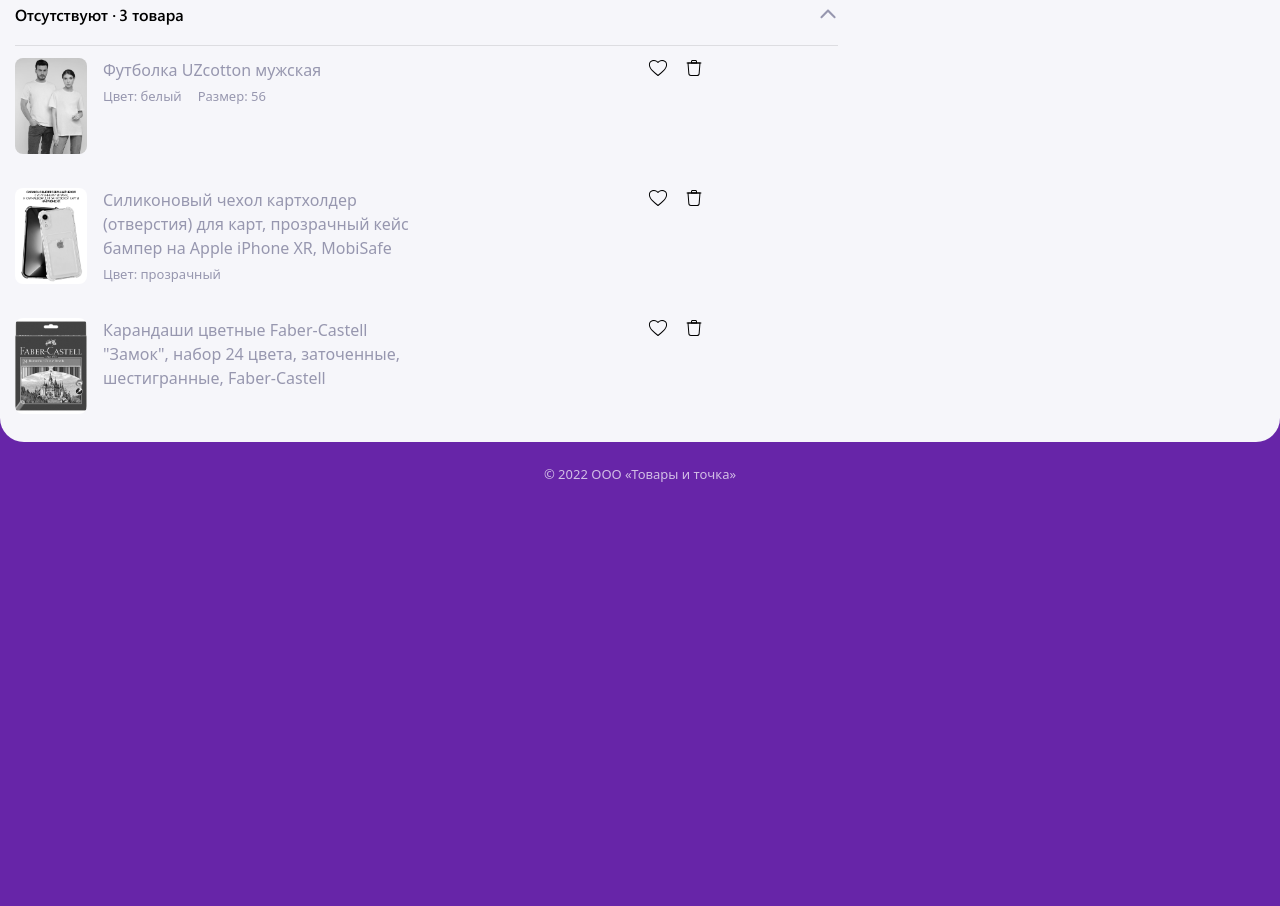
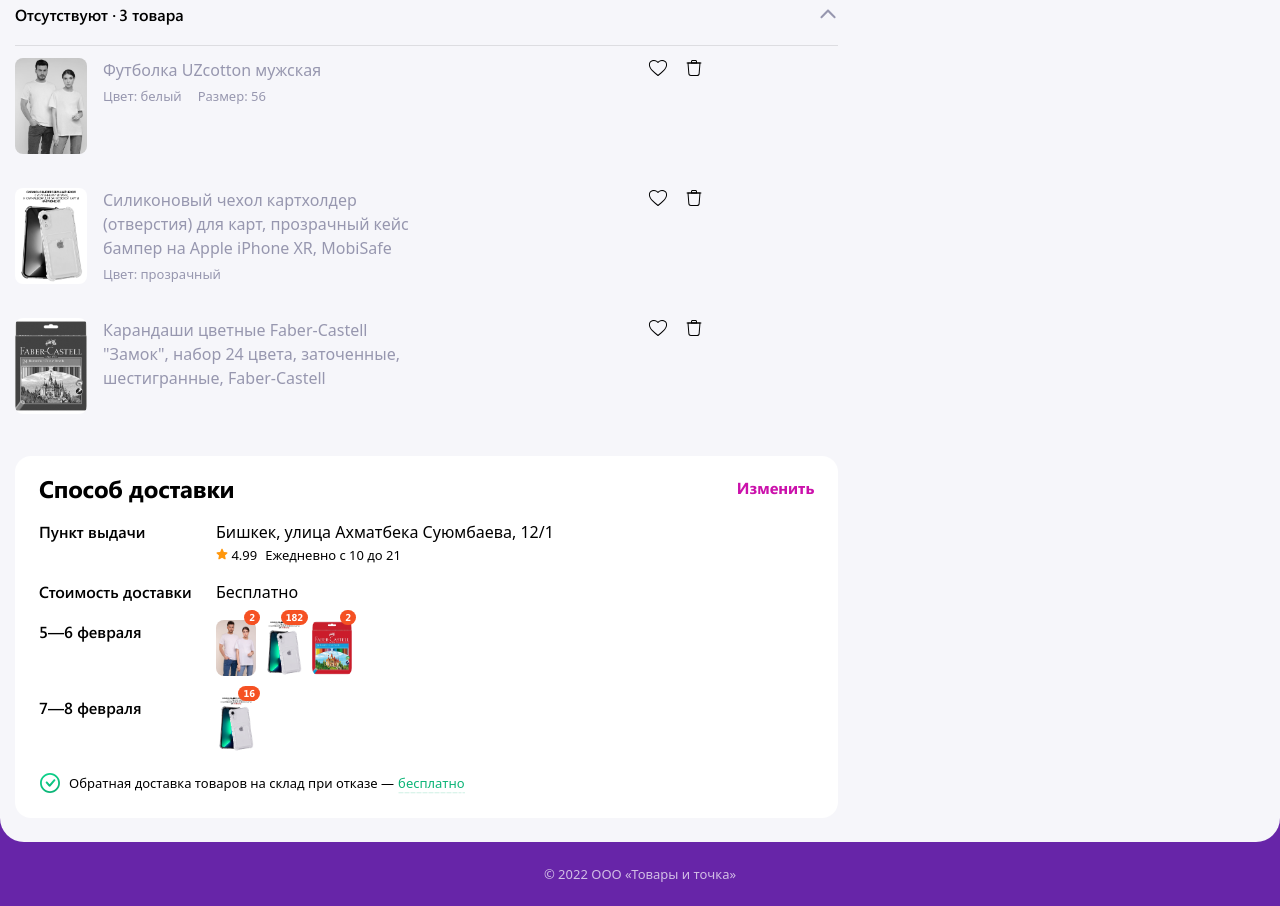
Before and after one commit to Solmyrik/WB.0, a website built with Vite: page index.html in a window 1280 px wide. Shown: the part 769-1675 px from the top of the page. Before the commit the page ends 1275 px from the top, so only its background shows below. Built offline with nearby package versions, Linux system fonts and the light colour scheme; files whose address does not match are found by name.

Commit message:
add styles for delivery

```diff
--- a/index.html
+++ b/index.html
@@ -432,7 +432,7 @@
                 </div>
               </div>
             </div>
-            <div class="missing">
+            <div class="cart__missing missing">
               <div class="missing__top">
                 <div class="missing__title">
                   <h2>Отсутствуют ·</h2>
@@ -632,6 +632,86 @@
                 </div>
               </div>
             </div>
+            <div class="cart__delivery delivery">
+              <div class="delivery__top">
+                <h2 class="delivery__title">Способ доставки</h2>
+                <button class="devivery__button">Изменить</button>
+              </div>
+              <div class="delivery__items">
+                <div class="delivery__item">
+                  <div class="delivery__left">
+                    <h5 class="delivery__description">Пункт выдачи</h5>
+                  </div>
+                  <div class="delivery__right">
+                    <p class="delivery__text">Бишкек, улица Ахматбека Суюмбаева, 12/1</p>
+                    <div class="delivery__rating">
+                      <span>
+                        <img src="./public/images/cart/star.svg" alt="star" />
+                        4.99
+                      </span>
+                      <span>Ежедневно с 10 до 21 </span>
+                    </div>
+                  </div>
+                </div>
+                <div class="delivery__item">
+                  <div class="delivery__left">
+                    <h5 class="delivery__description">Стоимость доставки</h5>
+                  </div>
+                  <div class="delivery__right">
+                    <p class="delivery__text">Бесплатно</p>
+                  </div>
+                </div>
+                <div class="delivery__item">
+                  <div class="delivery__left">
+                    <h5 class="delivery__description">5—6 февраля</h5>
+                  </div>
+                  <div class="delivery__right">
+                    <div class="delivery__products">
+                      <div class="delivery__product">
+                        <img src="./public/images/cart/item1.png" alt="product" />
+                        <div class="devilery__quantity">2</div>
+                      </div>
+                      <div class="delivery__product">
+                        <img src="./public/images/cart/item2.png" alt="product" />
+                        <div class="devilery__quantity">182</div>
+                      </div>
+                      <div class="delivery__product">
+                        <img src="./public/images/cart/item3.png" alt="product" />
+                        <div class="devilery__quantity">2</div>
+                      </div>
+                    </div>
+                  </div>
+                </div>
+                <div class="delivery__item">
+                  <div class="delivery__left">
+                    <h5 class="delivery__description">7—8 февраля</h5>
+                  </div>
+                  <div class="delivery__right">
+                    <div class="delivery__products">
+                      <div class="delivery__product">
+                        <img src="./public/images/cart/item2.png" alt="product" />
+                        <div class="devilery__quantity">16</div>
+                      </div>
+                    </div>
+                  </div>
+                </div>
+              </div>
+              <div class="delivery__bottom">
+                <img src="./public/images/total/check.svg" alt="check" />
+                <div class="delivery__info">
+                  Обратная доставка товаров на склад при отказе —
+                  <div class="delivery__label">
+                    <span>бесплатно</span>
+
+                    <div class="delivery__tooltip">
+                      <div class="delivery__tooltip_wrapper">
+                        Если товары вам не подойдут, мы вернем их обратно на склад — это бесплатно
+                      </div>
+                    </div>
+                  </div>
+                </div>
+              </div>
+            </div>
           </section>
 
           <section class="total">
--- /dev/null
+++ b/src/css/modules/delivery.css
@@ -0,0 +1,132 @@
+.delivery {
+  padding: 16px 24px 24px 24px;
+  border-radius: 16px;
+  background: var(--white);
+  color: var(--black);
+}
+.delivery__top {
+  display: flex;
+  justify-content: space-between;
+  margin-bottom: 16px;
+}
+.delivery__title {
+  font-size: 24px;
+  font-style: normal;
+  line-height: 32px;
+  font-weight: 700;
+  letter-spacing: -0.24px;
+}
+.devivery__button {
+  padding: 0;
+  font-size: 16px;
+  font-style: normal;
+  font-weight: 700;
+  line-height: 24px;
+  color: var(--pink);
+  cursor: pointer;
+}
+.delivery__items {
+}
+.delivery__item {
+  display: flex;
+  margin-bottom: 16px;
+}
+.delivery__left {
+  flex: 0 0 177px;
+}
+.delivery__description {
+  font-size: 16px;
+  font-weight: 600;
+  line-height: 24px;
+}
+.delivery__right {
+}
+.delivery__text {
+  font-size: 16px;
+  font-weight: 400;
+  line-height: 24px;
+}
+.delivery__rating {
+  margin-top: 2px;
+  display: flex;
+  gap: 8px;
+}
+.delivery__products {
+  display: flex;
+  gap: 8px;
+}
+.delivery__product {
+  position: relative;
+}
+.delivery__product img {
+  width: 40px;
+  height: 56px;
+  border-radius: 8px;
+}
+.devilery__quantity {
+  background: var(--orange);
+  color: var(--white);
+  top: -10px;
+  right: -4px;
+  position: absolute;
+  padding: 1px 5px;
+  border-radius: 16px;
+  font-size: 10px;
+  font-weight: 700;
+  line-height: 13px;
+}
+.delivery__bottom {
+  margin-top: 6px;
+  display: flex;
+  align-items: center;
+  position: relative;
+}
+.delivery__bottom img {
+  margin-right: 8px;
+}
+.delivery__label {
+  position: relative;
+}
+.delivery__label span {
+  color: var(--green);
+  position: relative;
+  cursor: pointer;
+  position: relative;
+}
+.delivery__info {
+  display: flex;
+  gap: 4px;
+}
+.delivery__label span:before {
+  content: '';
+  position: absolute;
+  bottom: 10px;
+  width: 100%;
+  left: 0;
+  height: 2px;
+  bottom: -2px;
+  background-image: url(/public/images/total/dash-green.svg);
+}
+.delivery__label:hover .delivery__tooltip {
+  opacity: 1;
+  visibility: visible;
+}
+.delivery__tooltip {
+  width: 100%;
+  opacity: 0;
+  visibility: hidden;
+  position: absolute;
+  z-index: 3;
+  left: 50%;
+  transform: translate(-50%, 0);
+  top: 25px;
+  border-radius: 8px;
+  background: var(--white);
+  box-shadow: 0px 0px 1px 0px rgba(0, 0, 0, 0.3), 0px 2px 10px 0px rgba(0, 0, 0, 0.15);
+  transition: all 0.3s;
+  max-width: 288px;
+  width: 288px;
+}
+.delivery__tooltip_wrapper {
+  padding: 11px 16px 13px 16px;
+}
--- a/src/css/modules/missing.css
+++ b/src/css/modules/missing.css
@@ -1,4 +1,5 @@
 .missing {
+  margin-bottom: 38px;
 }
 .missing__top {
   display: flex;
--- a/src/css/style.css
+++ b/src/css/style.css
@@ -6,5 +6,6 @@
 @import url('modules/page.css');
 @import url('modules/cart.css');
 @import url('modules/total.css');
+@import url('modules/missing.css');
+@import url('modules/delivery.css');
 @import url('modules/footer.css');
-@import url('modules/missing.css');
```
Also changed, not shown: public/images/cart/star.svg (added).
